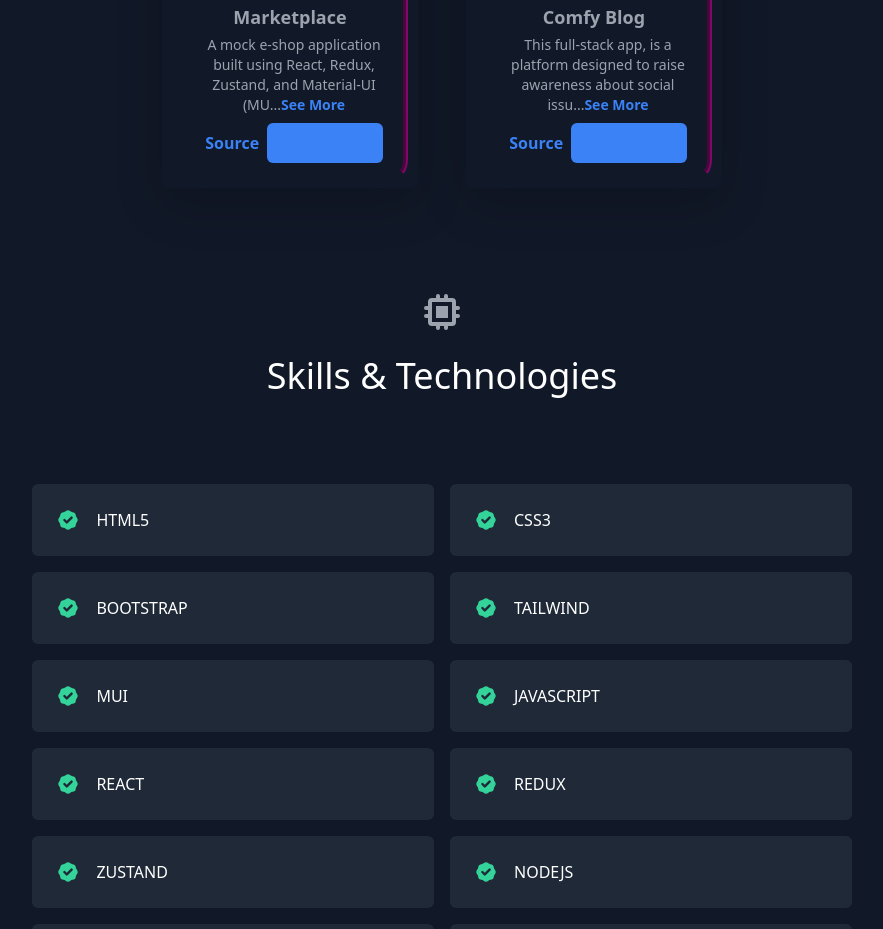
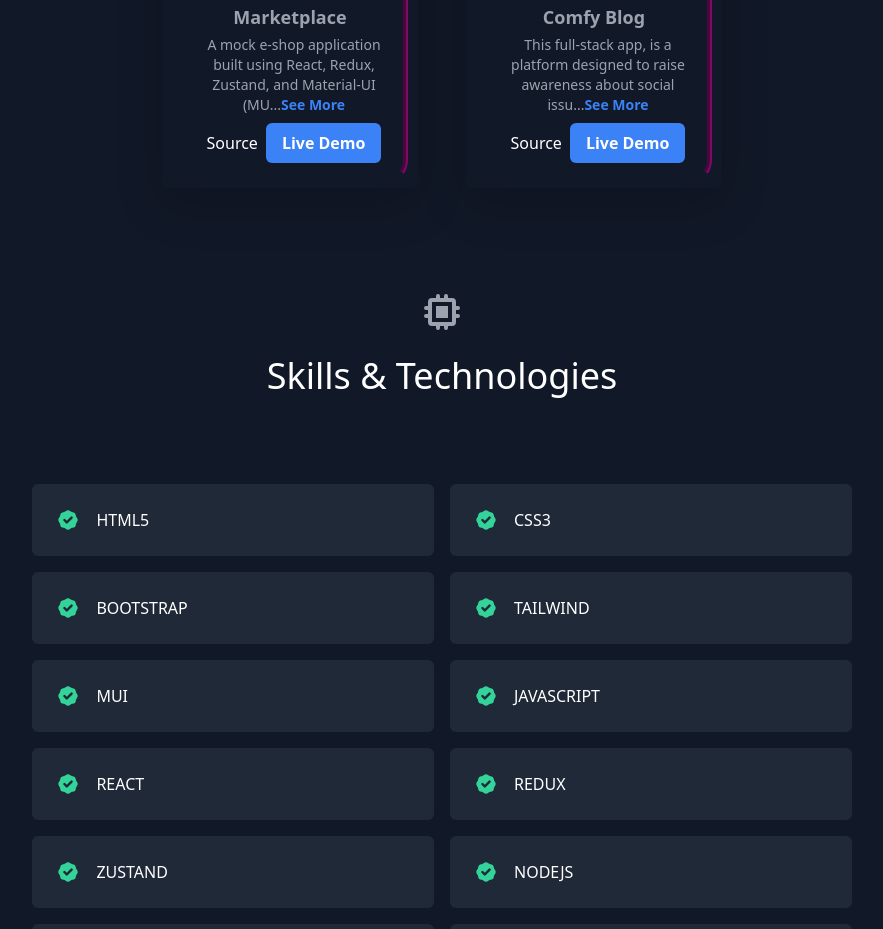
Before and after one commit to Raulanthropos/React-portfolio, a React (Create React App) app: page / in a window 1280 px wide. Shown: the part 1160-2089 px from the top of the page, without its empty margins (198-1081 px from the left). Built offline with nearby package versions, Linux system fonts and the light colour scheme.

Commit message:
Corrected the button styling

```diff
--- a/src/components/Projects.jsx
+++ b/src/components/Projects.jsx
@@ -56,7 +56,7 @@ export default function Projects() {
                   href={project.github}
                   target="_blank"
                   rel="noopener noreferrer"
-                  className="text-blue-500 hover:text-blue-700 font-semibold mb-2 no-underline"
+                  className="text-white no-underline"
                 >
                   Source
                 </a>
@@ -65,7 +65,7 @@ export default function Projects() {
                     href={project.link}
                     target="_blank"
                     rel="noopener noreferrer"
-                    className="text-blue-500 hover:text-blue-700 font-semibold mb-2 no-underline"
+                    className="text-white no-underline"
                   >
                     Live Demo
                   </a>
```
